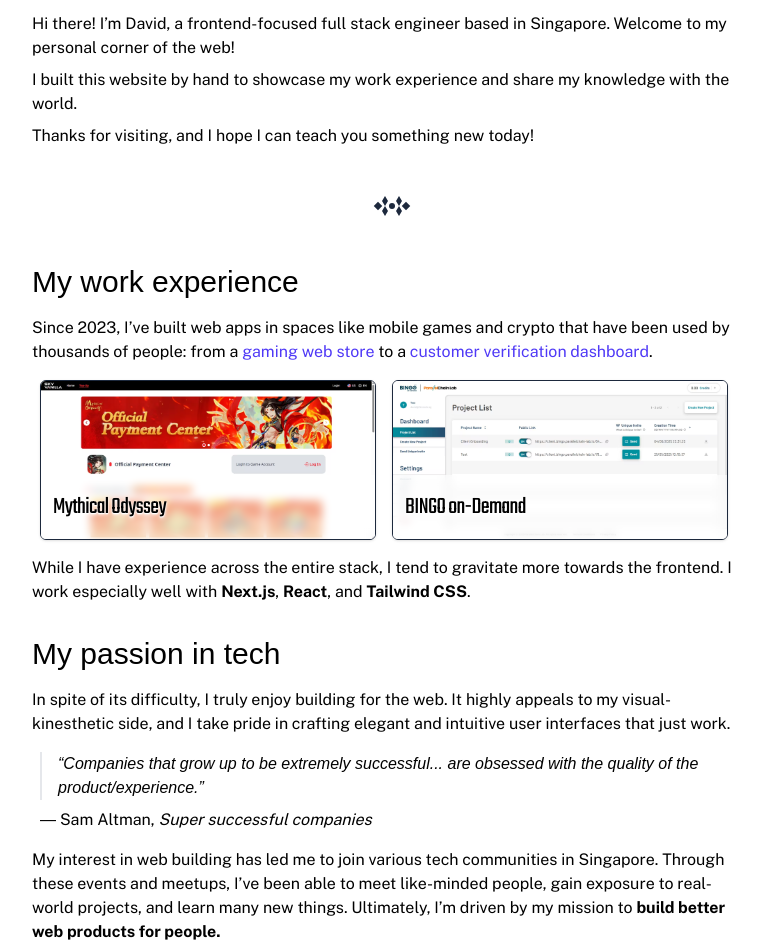
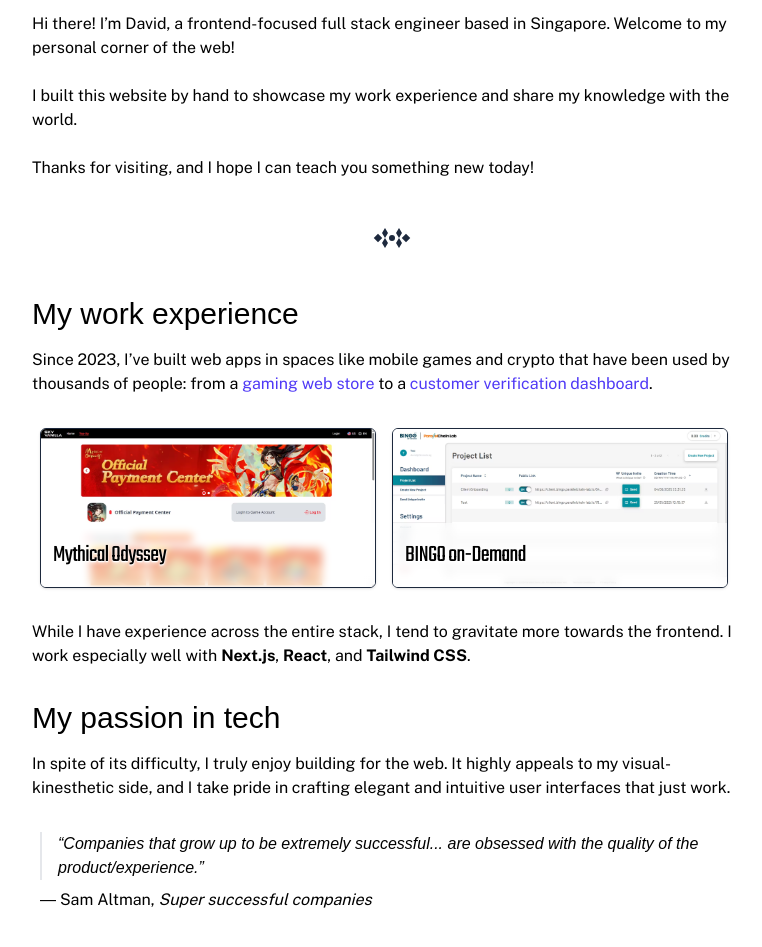
Before and after one commit to davidxhk/davidxhk.me, a Next.js app: page / in a window 1280 px wide. Shown: the part 340-1287 px from the top of the page, without its empty margins (248-1010 px from the left). Built offline with nearby package versions, Linux system fonts and the light colour scheme; a web font is replaced by a local one.

Commit message:
increase paragraph margin

```diff
--- a/src/app/page.tsx
+++ b/src/app/page.tsx
@@ -16,17 +16,17 @@ export default function Home() {
       />
 
       <main className="mx-auto mb-8 w-full max-w-3xl px-6">
-        <p className="mb-2">
+        <p className="mb-6">
           Hi there! I’m David, a frontend-focused full stack engineer based in
           Singapore. Welcome to my personal corner of the web!
         </p>
 
-        <p className="mb-2">
+        <p className="mb-6">
           I built this website by hand to showcase my work experience and share
           my knowledge with the world.
         </p>
 
-        <p className="mb-2">
+        <p className="mb-6">
           Thanks for visiting, and I hope I can teach you something new today!
         </p>
 
@@ -36,7 +36,7 @@ export default function Home() {
           My work experience
         </h2>
 
-        <p className="mb-2">
+        <p className="mb-6">
           Since 2023, I’ve built web apps in spaces like mobile games and crypto
           that have been used by thousands of people: from a{" "}
           <Link
@@ -55,7 +55,7 @@ export default function Home() {
           .
         </p>
 
-        <div className="mb-2 flex flex-wrap gap-4 p-2">
+        <div className="mb-6 flex flex-wrap gap-4 p-2">
           <Link
             href="/work/mythical-odyssey"
             className="group relative w-full max-w-84 overflow-hidden rounded-md border border-slate-800 shadow-sm transition-all active:translate-y-px active:shadow-xs"
@@ -93,7 +93,7 @@ export default function Home() {
           </Link>
         </div>
 
-        <p className="mb-2">
+        <p className="mb-6">
           While I have experience across the entire stack, I tend to gravitate
           more towards the frontend. I work especially well with <b>Next.js</b>,{" "}
           <b>React</b>, and <b>Tailwind CSS</b>.
@@ -103,13 +103,13 @@ export default function Home() {
           My passion in tech
         </h2>
 
-        <p className="mb-2">
+        <p className="mb-6">
           In spite of its difficulty, I truly enjoy building for the web. It
           highly appeals to my visual-kinesthetic side, and I take pride in
           crafting elegant and intuitive user interfaces that just work.
         </p>
 
-        <div className="mb-2 p-2">
+        <div className="mb-6 p-2">
           <blockquote
             cite="https://blog.samaltman.com/super-successful-companies"
             className="mb-2 border-l-2 border-gray-200 px-4 font-accent font-light italic"
@@ -123,7 +123,7 @@ export default function Home() {
           </p>
         </div>
 
-        <p className="mb-2">
+        <p className="mb-6">
           My interest in web building has led me to join various tech
           communities in Singapore. Through these events and meetups, I’ve been
           able to meet like-minded people, gain exposure to real-world projects,
@@ -137,7 +137,7 @@ export default function Home() {
           What’s next
         </h2>
 
-        <p className="mb-2">
+        <p className="mb-6">
           I’m always on the lookout to embark on new projects that solve
           real-world problems. If you’d like a copy of my latest resume, please
           reach out to me on{" "}
--- a/src/app/work/bingo-on-demand/page.tsx
+++ b/src/app/work/bingo-on-demand/page.tsx
@@ -30,7 +30,7 @@ export default function BingoOnDemandPage() {
           </p>
         </MediaBoundary>
 
-        <div className="mb-2 grid snap-x snap-mandatory auto-cols-[80%] grid-flow-col gap-3 overflow-x-auto p-2">
+        <div className="mb-6 grid snap-x snap-mandatory auto-cols-[80%] grid-flow-col gap-3 overflow-x-auto p-2">
           {[
             "/bingo/register.avif",
             "/bingo/login.avif",
--- a/src/app/work/mythical-odyssey/page.tsx
+++ b/src/app/work/mythical-odyssey/page.tsx
@@ -23,7 +23,7 @@ export default function MythicalOdysseyPage() {
       />
 
       <main className="mx-auto mb-8 w-full max-w-3xl px-6">
-        <p className="mb-2">
+        <p className="mb-6">
           <a
             href="https://mo.skyvanillagames.com"
             target="_blank"
@@ -39,7 +39,7 @@ export default function MythicalOdysseyPage() {
           in 2025.
         </p>
 
-        <p className="mb-2">
+        <p className="mb-6">
           At the time, the game was just released, and the company wanted to
           bypass in-app purchase fees. As the web frontend engineer, I was
           tasked to build a{" "}
@@ -63,14 +63,14 @@ export default function MythicalOdysseyPage() {
           Defining product goals
         </h2>
 
-        <p className="mb-2">
+        <p className="mb-6">
           To start off, I asked the question, “what is the happy path of the web
           store?” It can be a useful way to identify functional requirements.
           After discussion, I came up with a flowchart to illustrate the happy
           path.
         </p>
 
-        <figure className="mt-12 mb-8">
+        <figure className="mb-6">
           <div className="relative left-1/2 mb-1 w-dvw -translate-x-1/2 px-8">
             <div className="flex justify-center-safe overflow-x-auto">
               <div className="h-32 flex-none">
@@ -90,7 +90,7 @@ export default function MythicalOdysseyPage() {
           </figcaption>
         </figure>
 
-        <p className="mb-2">
+        <p className="mb-6">
           From the happy path, I identified two core flows: the login flow and
           the purchase flow. These key features served as starting points for
           further discussions to define all the functional requirements of the
@@ -101,7 +101,7 @@ export default function MythicalOdysseyPage() {
           Functional requirements
         </h3>
 
-        <ol className="mb-8 ml-10 list-decimal">
+        <ol className="mb-6 ml-10 list-decimal">
           <li className="mb-2">Player can view all products</li>
 
           <li className="mb-2">Player can view product information</li>
@@ -154,7 +154,7 @@ export default function MythicalOdysseyPage() {
           <li className="mb-2">Admin can configure store content easily</li>
         </ol>
 
-        <p className="mb-2">
+        <p className="mb-6">
           Next, I asked, “what are some nice-to-haves?”, “what should be
           optimised?”, and “what security considerations are there?” These
           questions helped me to understand the company’s product goals, and
@@ -165,7 +165,7 @@ export default function MythicalOdysseyPage() {
           Non-functional requirements
         </h3>
 
-        <ol className="mb-8 ml-10 list-decimal">
+        <ol className="mb-6 ml-10 list-decimal">
           <li className="mb-2">
             Strong <abbr title="search engine optimization">SEO</abbr> and web
             performance
@@ -190,7 +190,7 @@ export default function MythicalOdysseyPage() {
           Tech stack
         </h2>
 
-        <ul className="mb-2 flex flex-wrap items-center gap-x-1 gap-y-2 p-2">
+        <ul className="mb-6 flex flex-wrap items-center gap-x-1 gap-y-2 p-2">
           <li className="rounded-full bg-amber-200 px-2 py-px font-accent text-sm font-light">
             Next.js
           </li>
@@ -228,7 +228,7 @@ export default function MythicalOdysseyPage() {
           </p>
         </MediaBoundary>
 
-        <div className="mb-2 grid min-h-24 snap-x snap-mandatory auto-cols-[80%] grid-flow-col gap-3 overflow-x-auto p-2">
+        <div className="mb-6 grid min-h-24 snap-x snap-mandatory auto-cols-[80%] grid-flow-col gap-3 overflow-x-auto p-2">
           {[
             "/mo/topup.avif",
             "/mo/topup-options.avif",
```
